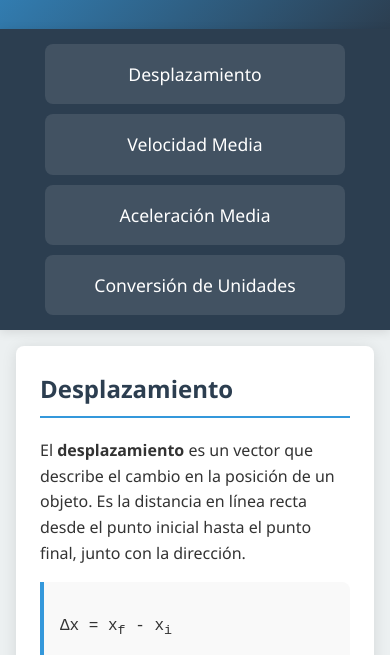
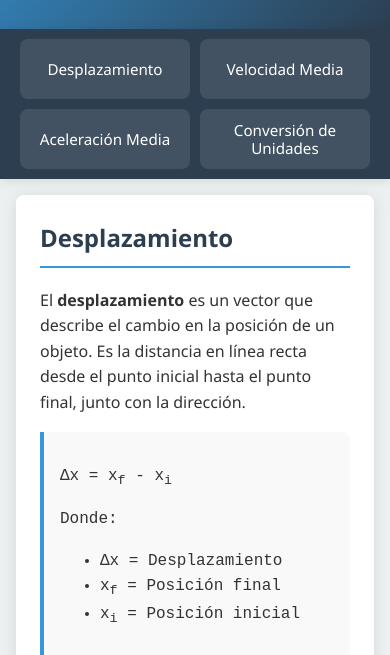
Before and after one commit to JavierPereyra2023/f-sica-interactiva, a plain HTML site: page index.html in a window 390 px wide. Shown: the part 186-841 px from the top of the page. Drawn offline with Linux system fonts and the light colour scheme.

Commit message:
Update index.html

```diff
--- a/index.html
+++ b/index.html
@@ -54,7 +54,7 @@
 
         nav ul {
             display: flex;
-            flex-wrap: wrap;
+            flex-wrap: wrap; /* Permite que los elementos se envuelvan en pantallas pequeñas */
             justify-content: center;
             list-style: none;
             margin: 0;
@@ -77,7 +77,7 @@
             padding: 0.8rem 1rem;
             display: block;
             transition: all 0.3s;
-            border-radius: 8px;
+            border-radius: 8px; /* Bordes más sutiles */
             background-color: rgba(255,255,255,0.1);
             text-align: center;
             width: 100%;
@@ -88,29 +88,6 @@
             background-color: var(--primary-color);
             transform: translateY(-2px);
             box-shadow: 0 4px 8px rgba(0,0,0,0.2);
-        }
-
-        /* Media query para navegación responsive */
-        @media (max-width: 768px) {
-            nav ul {
-                display: flex;
-                flex-direction: column;
-                align-items: center;
-                padding: 10px;
-            }
-
-            nav li {
-                margin: 5px 0;
-                width: 100%;
-                max-width: 300px;
-                min-width: 0;
-            }
-
-            nav a {
-                padding: 1rem;
-                font-size: 1.1rem;
-                height: auto;
-            }
         }
 
         main {
@@ -232,6 +209,15 @@
                 gap: 1rem;
             }
 
+            nav ul {
+                flex-direction: row; /* Mantiene horizontal pero permite envolver */
+            }
+
+            nav li {
+                min-width: 120px; /* Ancho mínimo reducido para móviles */
+                flex: 0 0 calc(50% - 10px); /* Dos botones por fila en móviles */
+            }
+
             header h1 {
                 font-size: 1.8rem;
             }
@@ -245,11 +231,13 @@
                 margin-bottom: 2rem;
             }
 
+            /* Ajustar tamaño de canvas en móviles */
             canvas {
                 width: 100%;
                 height: auto;
             }
 
+            /* Mejorar botones en móviles */
             button {
                 width: 100%;
                 padding: 12px;
@@ -262,6 +250,7 @@
             }
         }
 
+        /* Ajustes para tablets */
         @media (min-width: 769px) and (max-width: 1024px) {
             nav li {
                 margin: 5px;
@@ -331,6 +320,7 @@
             color: var(--primary-color);
         }
 
+        /* Estilos responsive para el footer */
         footer {
             background-color: var(--dark-color);
             color: white;
@@ -362,6 +352,38 @@
                 font-size: 0.8rem;
             }
         }
+
+        /* Mejora para botones uniformes en móvil */
+        @media (max-width: 768px) {
+            nav ul {
+                display: grid;
+                grid-template-columns: 1fr 1fr;
+                gap: 10px;
+                padding: 10px;
+            }
+
+            nav li {
+                margin: 0;
+                min-width: 0;
+                width: 100%;
+                flex: none;
+            }
+
+            nav a {
+                display: flex;
+                align-items: center;
+                justify-content: center;
+                height: 60px;
+                width: 100%;
+                padding: 0 10px;
+                line-height: 1.2;
+                text-align: center;
+                white-space: normal;
+                word-wrap: break-word;
+                box-sizing: border-box;
+                font-size: 0.95rem;
+            }
+        }
     </style>
 </head>
 <body>
@@ -382,7 +404,9 @@
     <main>
         <section id="desplazamiento">
             <h2>Desplazamiento</h2>
+
             <p>El <strong>desplazamiento</strong> es un vector que describe el cambio en la posición de un objeto. Es la distancia en línea recta desde el punto inicial hasta el punto final, junto con la dirección.</p>
+
             <div class="formula">
                 <p>Δx = x<sub>f</sub> - x<sub>i</sub></p>
                 <p>Donde:</p>
@@ -392,18 +416,22 @@
                     <li>x<sub>i</sub> = Posición inicial</li>
                 </ul>
             </div>
+
             <div class="canvas-container">
                 <canvas id="desplazamientoCanvas" width="600" height="200"></canvas>
             </div>
             <div style="text-align: center; margin-bottom: 1rem;">
                 <button id="animarDesplazamiento" class="animate-btn">Animar desplazamiento</button>
             </div>
+
             <div class="calculator">
                 <h3>Calculadora de Desplazamiento</h3>
+
                 <div class="tabs">
                     <div class="tab active" onclick="activateTab('desplazamiento1D', this)">1 Dimensión</div>
                     <div class="tab" onclick="activateTab('desplazamiento2D', this)">2 Dimensiones</div>
                 </div>
+
                 <div id="desplazamiento1D" class="tab-content active">
                     <div>
                         <label for="posicionInicial">Posición inicial (m):</label>
@@ -416,6 +444,7 @@
                     <button onclick="calcularDesplazamiento1D()">Calcular</button>
                     <div id="resultado1D" class="result"></div>
                 </div>
+
                 <div id="desplazamiento2D" class="tab-content">
                     <div>
                         <label for="posicionInicialX">Posición inicial X (m):</label>
@@ -441,7 +470,9 @@
 
         <section id="velocidad">
             <h2>Velocidad Media</h2>
+
             <p>La <strong>velocidad media</strong> es la relación entre el desplazamiento total y el tiempo total transcurrido. Es un vector que indica qué tan rápido y en qué dirección se ha movido un objeto desde su posición inicial hasta su posición final.</p>
+
             <div class="formula">
                 <p>v<sub>media</sub> = Δx / Δt</p>
                 <p>Donde:</p>
@@ -451,12 +482,14 @@
                     <li>Δt = Intervalo de tiempo</li>
                 </ul>
             </div>
+
             <div class="canvas-container">
                 <canvas id="velocidadCanvas" width="600" height="200"></canvas>
             </div>
             <div style="text-align: center; margin-bottom: 1rem;">
                 <button id="animarVelocidad" class="animate-btn">Animar movimiento con velocidad constante</button>
             </div>
+
             <div class="calculator">
                 <h3>Calculadora de Velocidad Media</h3>
                 <div>
@@ -467,14 +500,16 @@
                     <label for="tiempo">Tiempo (s):</label>
                     <input type="number" id="tiempo" placeholder="Ej: 20">
                 </div>
-                <button id="btnCalcularVelocidad">Calcular</button>
+                <button onclick="calcularVelocidad()">Calcular</button>
                 <div id="resultadoVelocidad" class="result"></div>
             </div>
         </section>
 
         <section id="aceleracion">
             <h2>Aceleración Media</h2>
+
             <p>La <strong>aceleración media</strong> es la relación entre el cambio en la velocidad y el tiempo transcurrido. Describe qué tan rápido cambia la velocidad de un objeto, ya sea en magnitud o dirección.</p>
+
             <div class="formula">
                 <p>a<sub>media</sub> = Δv / Δt</p>
                 <p>Donde:</p>
@@ -484,12 +519,14 @@
                     <li>Δt = Intervalo de tiempo</li>
                 </ul>
             </div>
+
             <div class="canvas-container">
                 <canvas id="aceleracionCanvas" width="600" height="200"></canvas>
             </div>
             <div style="text-align: center; margin-bottom: 1rem;">
                 <button id="animarAceleracion" class="animate-btn">Animar movimiento acelerado</button>
             </div>
+
             <div class="calculator">
                 <h3>Calculadora de Aceleración Media</h3>
                 <div>
@@ -511,7 +548,9 @@
 
         <section id="unidades">
             <h2>Conversión de Unidades</h2>
+
             <p>En física, es común necesitar convertir entre diferentes unidades de medida. Aquí puedes convertir entre las unidades más comunes para velocidad y aceleración.</p>
+
             <div class="two-columns">
                 <div class="calculator">
                     <h3>Conversión de Velocidad</h3>
@@ -540,6 +579,7 @@
                     <button onclick="convertirVelocidad()">Convertir</button>
                     <div id="resultadoConversionVelocidad" class="result"></div>
                 </div>
+
                 <div class="calculator">
                     <h3>Conversión de Aceleración</h3>
                     <div>
@@ -550,31 +590,4 @@
                         <label for="aceleracionDesde">Desde:</label>
                         <select id="aceleracionDesde">
                             <option value="m/s²">m/s²</option>
-                            <option value="km/h²">km/h²</option>
-                            <option value="ft/s²">ft/s²</option>
-                        </select>
-                    </div>
-                    <div>
-                        <label for="aceleracionHacia">Hacia:</label>
-                        <select id="aceleracionHacia">
-                            <option value="m/s²">m/s²</option>
-                            <option value="km/h²">km/h²</option>
-                            <option value="ft/s²">ft/s²</option>
-                        </select>
-                    </div>
-                    <button onclick="convertirAceleracion()">Convertir</button>
-                    <div id="resultadoConversionAceleracion" class="result"></div>
-                </div>
-            </div>
-        </section>
-    </main>
-
-    <footer>
-        <p>© 2023 Física Interactiva. Todos los derechos reservados.</p>
-        <p>Creado por [Tu Nombre] | <a href="https://github.com/tuusuario/tuproyecto" target="_blank">Ver en GitHub</a></p>
-    </footer>
-
-    <script>
-        // Función para activar pestañas
-        function activateTab(tabId, element) {
-            const tabs = document.querySelecto
+                            <op
```
